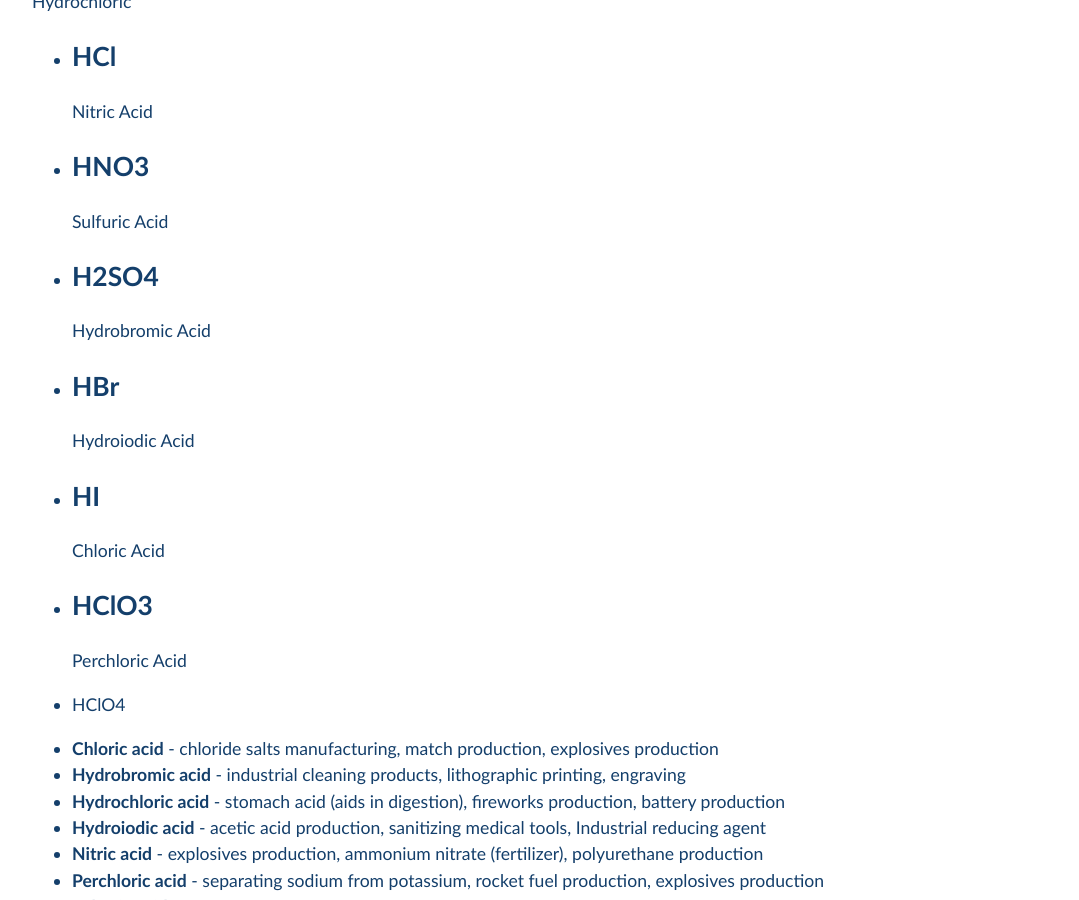
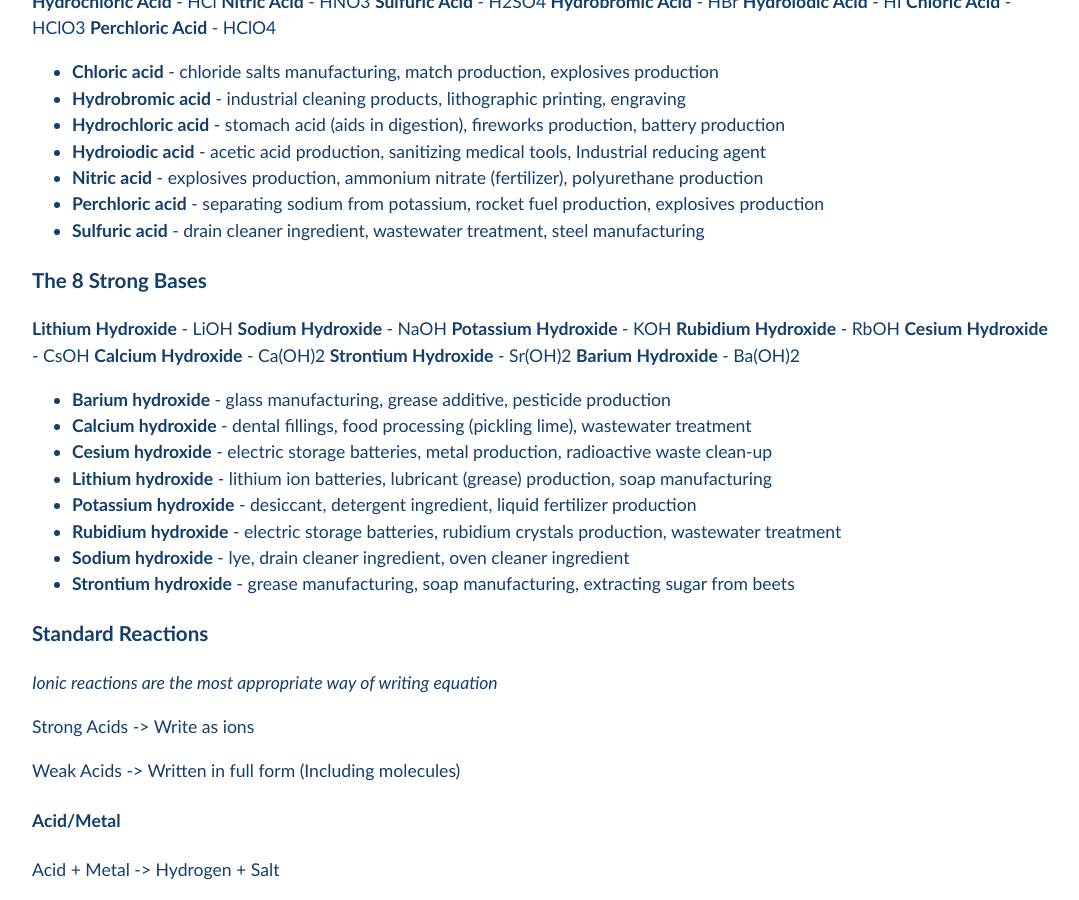
Before and after one commit to Pi-thagoras/the-chicken-pen, a Jekyll site: the page built from Acids-and-Bases.md, in a window 1280 px wide and 900 px high, scrolled down 813 px. Shown: the whole window, without its empty margins (96-1175 px from the left). Built offline with Jekyll 4.4.1, drawn with Linux system fonts in a browser that asks for light colours; some of the changed text lies outside the part shown.

Commit message:
vault backup: 2023-07-21 18:46:50

```diff
--- a/Acids-and-Bases.md
+++ b/Acids-and-Bases.md
@@ -18,26 +18,13 @@ title: "Acids and Bases"
 
 ### The 7 Strong Acids
 
-Hydrochloric
-- HCl
----
-Nitric Acid
-- HNO3
----
-Sulfuric Acid
-- H2SO4
----
-Hydrobromic Acid
-- HBr
----
-Hydroiodic Acid
-- HI
----
-Chloric Acid
-- HClO3
----
-Perchloric Acid
-- HClO4
+**Hydrochloric Acid** - HCl
+**Nitric Acid** - HNO3
+**Sulfuric Acid** - H2SO4
+**Hydrobromic Acid** - HBr
+**Hydroiodic Acid** - HI
+**Chloric Acid** - HClO3
+**Perchloric Acid** - HClO4
 
 
 - **Chloric acid** - chloride salts manufacturing, match production, explosives production
@@ -50,22 +37,14 @@ Perchloric Acid
 
 ### The 8 Strong Bases
 
-Lithium Hydroxide
-- LiOH
-Sodium Hydroxide
-- NaOH
-Potassium Hydroxide
-- KOH
-Rubidium Hydroxide
-- RbOH
-Cesium Hydroxide
-- CsOH
-Calcium Hydroxide
-- Ca(OH)2
-Strontium Hydroxide
-- Sr(OH)2
-Barium Hydroxide
-- Ba(OH)2
+**Lithium Hydroxide** - LiOH
+**Sodium Hydroxide** - NaOH
+**Potassium Hydroxide** - KOH
+**Rubidium Hydroxide** - RbOH
+**Cesium Hydroxide** - CsOH
+**Calcium Hydroxide** - Ca(OH)2
+**Strontium Hydroxide** - Sr(OH)2
+**Barium Hydroxide** - Ba(OH)2
 
 
 - **Barium hydroxide** - glass manufacturing, grease additive, pesticide production
```
